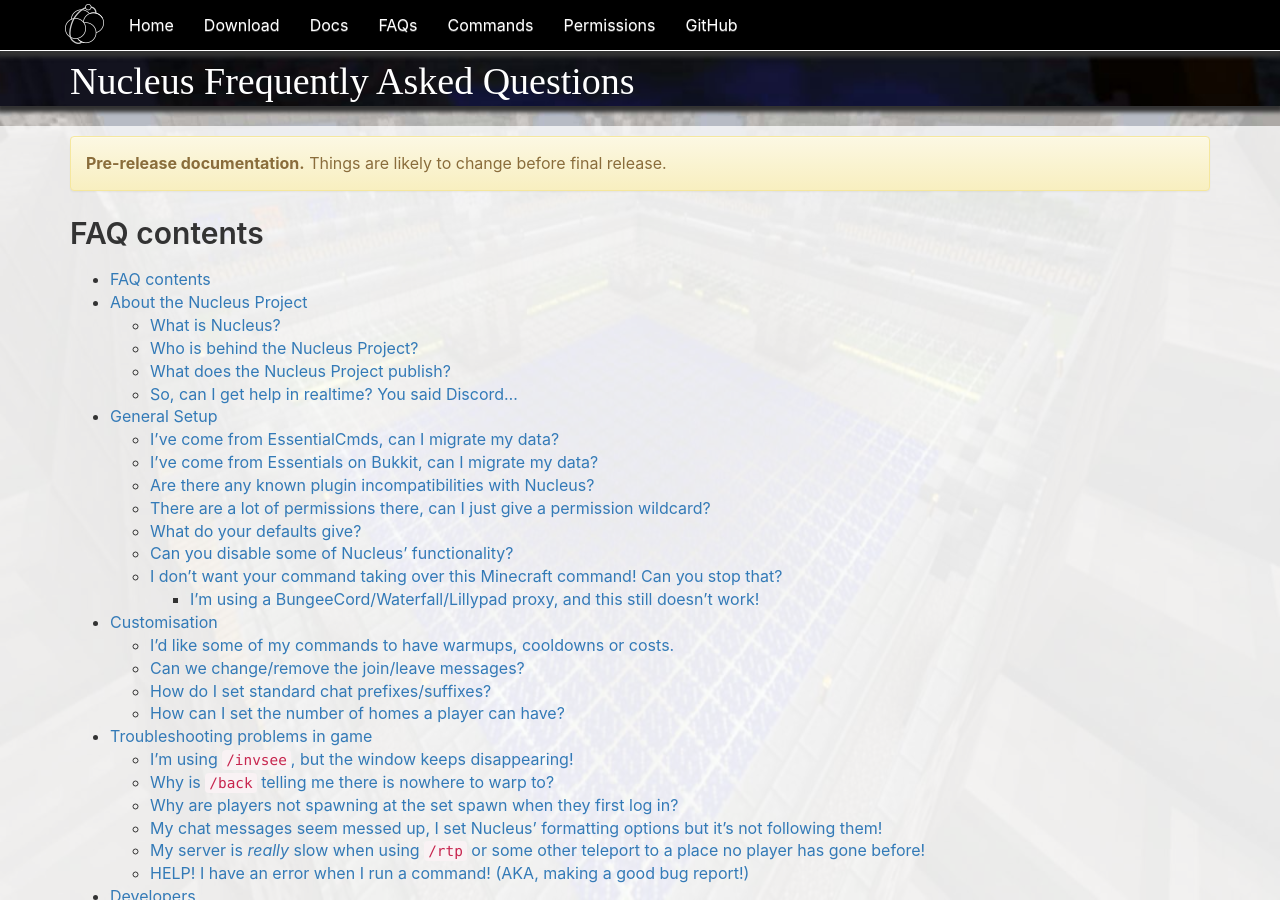
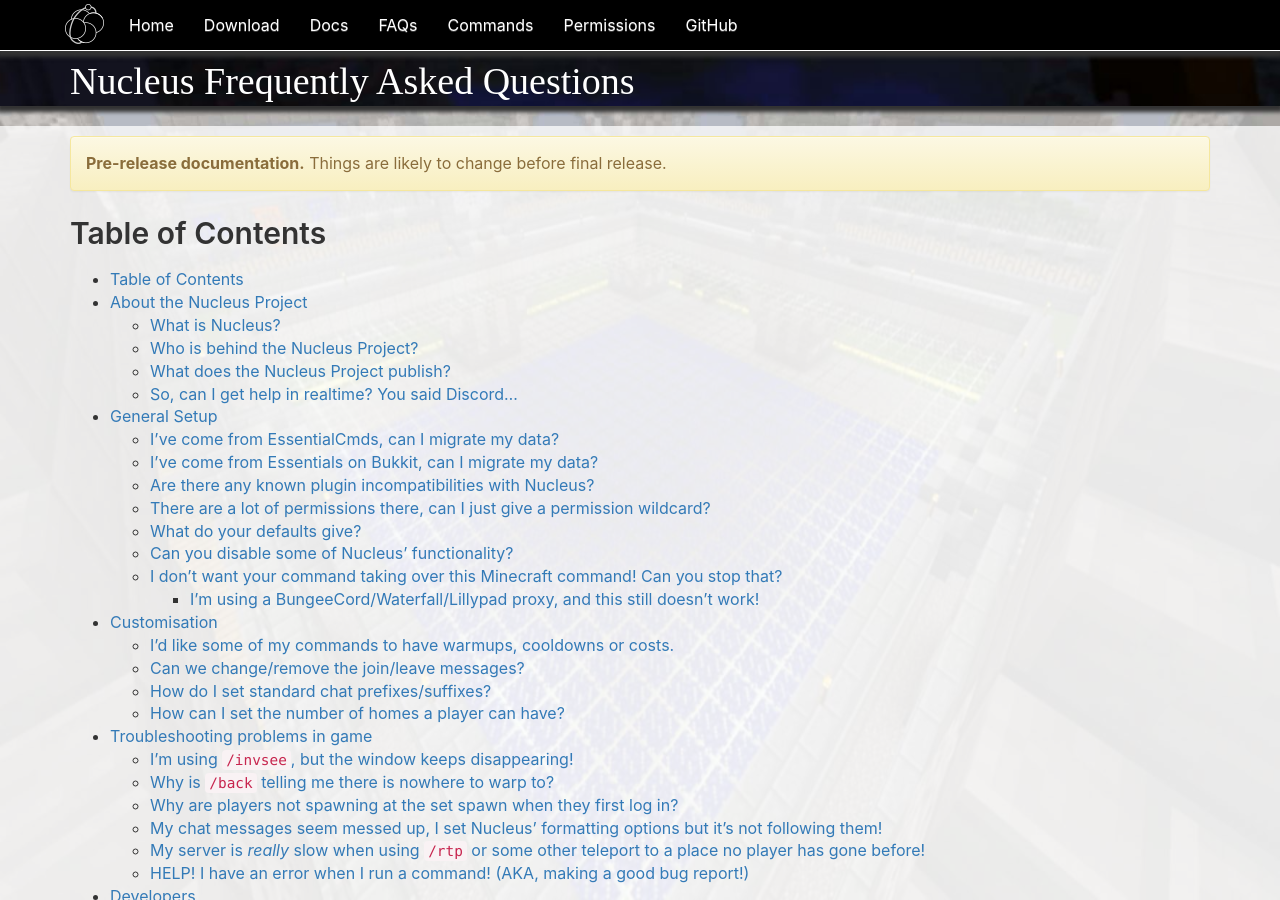
Before and after one commit to NucleusPowered/site-v1, a Jekyll site: the page built from docs/faqs.md, in a window 1280 px wide and 900 px high. Built offline with Jekyll 4.4.1, drawn with Linux system fonts in a browser that asks for light colours; comment, search, counter and statistics services are not loaded.

Commit message:
Rename TOC

```diff
--- a/docs/faqs.md
+++ b/docs/faqs.md
@@ -10,7 +10,7 @@
 }
 </style>
 
-## FAQ contents
+## Table of Contents
 
 * TOC
 {:toc}
```
